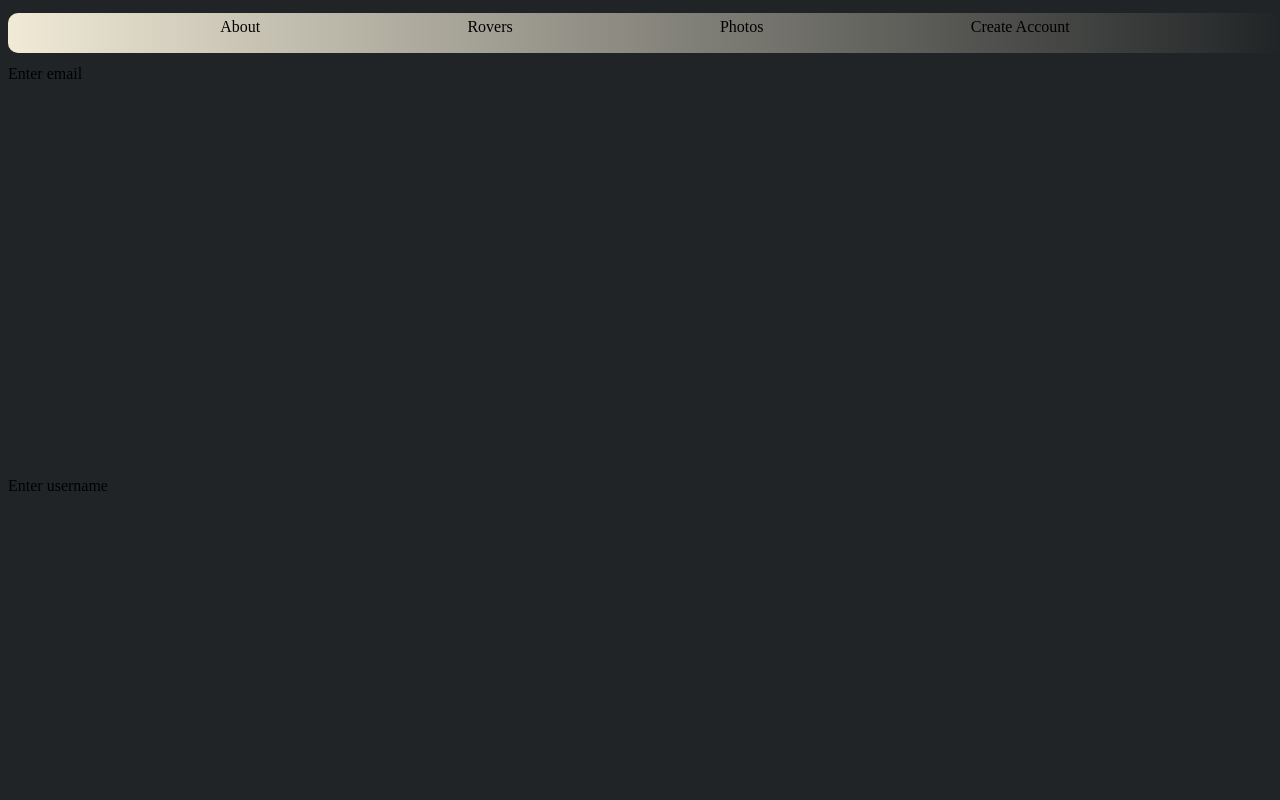
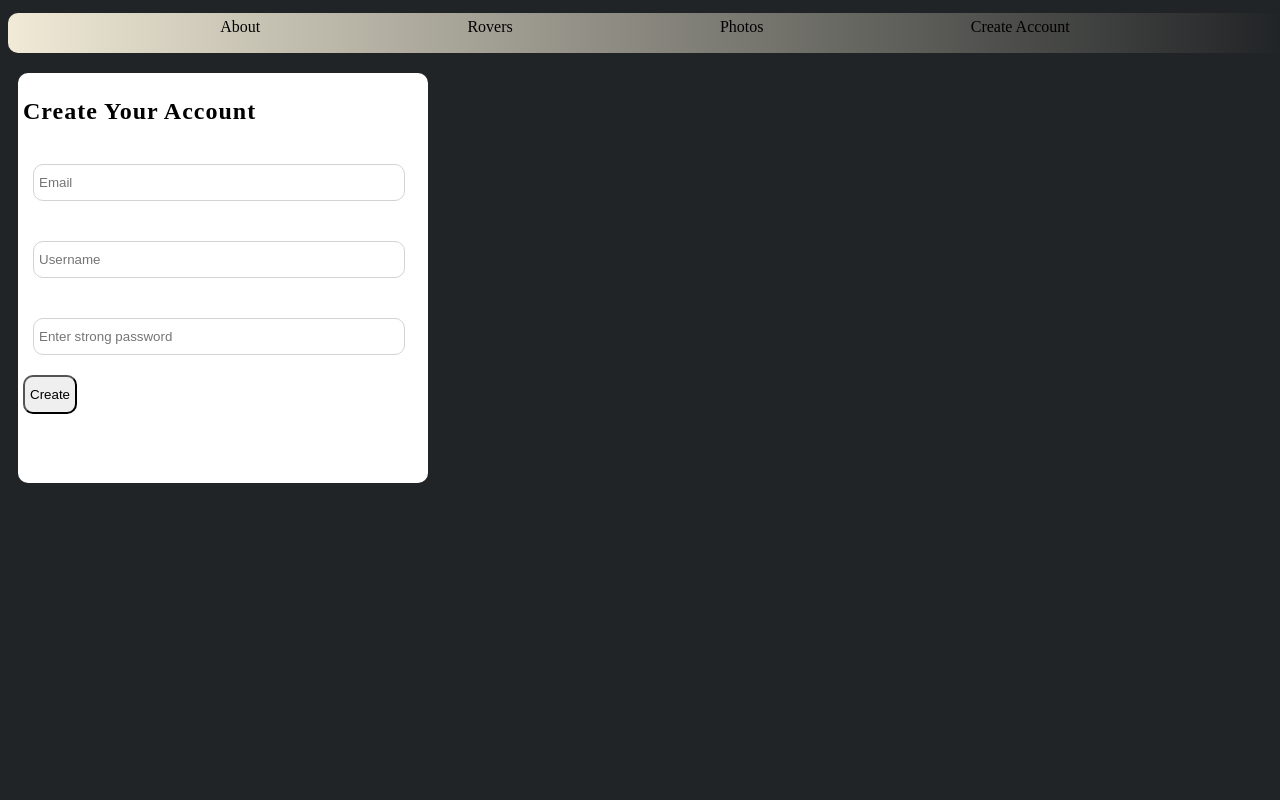
Before and after one commit to pekellogg/react-app, a React (Create React App) app in the folder frontend/: page /users/new in a window 1280 px wide. Shown: the top 800 px of the page. Built offline with nearby package versions, Linux system fonts and the light colour scheme; no server answers.

Commit message:
reformatted styles, server/front-end validations on create user ip

```diff
--- a/frontend/src/components/comments/Comment.js
+++ b/frontend/src/components/comments/Comment.js
@@ -30,8 +30,8 @@ class Comment extends React.Component {
 
         { this.props.text }
 
-        <button onClick={this.toggleEditForm} type="submit"> { this.state.buttonText } </button>
-        <button onClick={this.deleteHandler} type="delete"> Delete </button>
+        <button className="Comment" onClick={this.toggleEditForm} type="submit"> { this.state.buttonText } </button>
+        <button className="Comment" onClick={this.deleteHandler} type="delete"> Delete </button>
 
         {
           this.state.showEditForm ?
--- a/frontend/src/components/comments/CommentsContainer.css
+++ b/frontend/src/components/comments/CommentsContainer.css
@@ -17,21 +17,23 @@
   width: 85%;
 }
 
-button {
+button#CommentsContainer,
+button#EditComment,
+button#NewComment {
   float: right;
 }
 
-input {
-  display: block;
-  background: inherit;
-  border: none;
-  height: 100%;
-  margin-bottom: 10%;
-  margin-left: auto;
-  margin-right: auto;
-  margin-top: 10%;
-  padding-bottom: 5%;
-  padding-top: 5%;
+input#EditComment,
+input#NewComment {
+  background: white;
+  border: 1px solid lightgrey;
+  height: 15px;
+  margin-bottom: 10px;
+  margin-top: 10px;
+  padding-bottom: 10px;
+  padding-left: 5px;
+  padding-right: 5px;
+  padding-top: 10px;
   text-decoration-color: black;
   width: 100%;
 }
--- a/frontend/src/components/comments/CommentsContainer.js
+++ b/frontend/src/components/comments/CommentsContainer.js
@@ -54,7 +54,7 @@ class CommentsContainer extends Component {
         < br/>< br/>
         {
           this.props.comments.length > 0 ?
-            <button onClick={this.toggleComments} > { this.state.buttonText } </button>
+            <button id="CommentsContainer" onClick={this.toggleComments} > { this.state.buttonText } </button>
           :
             <></>
         }
--- a/frontend/src/components/comments/EditComment.js
+++ b/frontend/src/components/comments/EditComment.js
@@ -30,12 +30,13 @@ class EditComment extends React.Component {
     return (
       <form onSubmit={this.submitHandler}>
         <input
+          id="EditComment"
           onChange={this.changeHandler}
           placeholder={this.props.text}
           type="text"
           value={this.state.text}
         />
-        <button type="submit"> Save </button>
+        <button id="EditComment" type="submit"> Save </button>
       </form>
     );
   };
--- a/frontend/src/components/comments/NewComment.js
+++ b/frontend/src/components/comments/NewComment.js
@@ -29,12 +29,13 @@ class NewComment extends React.Component {
     return (
       <form onSubmit={this.submitHandler}>
         <input
+          id="NewComment"
           onChange={this.onChangeHandler}
           placeholder="Add comment..."
           type="text"
           value={this.state.text}
         />
-        <button type="submit"> Comment </button>
+        <button id="NewComment" type="submit"> Comment </button>
       </form>
     );
   };
--- /dev/null
+++ b/frontend/src/components/users/CreateUser.css
@@ -0,0 +1,45 @@
+button#CreateUser {
+  margin-right: 10px;
+  padding-bottom: 10px;
+  padding-left: 5px;
+  padding-right: 5px;
+  padding-top: 10px;
+}
+
+div#CreateUser {
+  background: white;
+  height: 400px;
+  margin-bottom: 20px;
+  margin-left: 10px;
+  margin-right: 10px;
+  margin-top: 20px;
+  padding-bottom: 5px;
+  padding-left: 5px;
+  padding-right: 5px;
+  padding-top: 5px;
+  width: 400px;
+}
+
+input.CreateUser {
+  background: white;
+  border: 1px solid lightgrey;
+  height: 15px;
+  margin-bottom: 20px;
+  margin-left: 10px;
+  margin-right: 10px;
+  margin-top: 20px;
+  padding-bottom: 10px;
+  padding-left: 5px;
+  padding-right: 5px;
+  padding-top: 10px;
+  text-decoration-color: black;
+  width: 360px;
+}
+
+input.CreateUser:focus {
+  border: 3px solid #1a73e8;
+}
+
+input.CreateUser.Error {
+  border: 3px solid #D93025;
+}
--- a/frontend/src/components/users/CreateUser.js
+++ b/frontend/src/components/users/CreateUser.js
@@ -1,59 +1,117 @@
 import React from "react";
 import { connect } from "react-redux";
 import { createUser } from "../../actions/userActions";
+import "./CreateUser.css";
 
 class CreateUser extends React.Component {
 
   state = {
     email: "",
-    username: "",
-    password_digest: ""
+    password_digest: "",
+    username: ""
+  };
+
+  clearState = () => {
+    this.setState({ email: "", username: "", password_digest: "" });
+  }
+
+  inputFieldsValid() {
+
+  };
+
+  onBlurHandler = (event) => {
+    this.setState((prevState) => {
+      if (prevState[event.target.id] === "" || " ") {
+        if (event.target.id === "password_digest") {
+          const errorMessage = `Password can't be blank!`;
+        } else {
+          const errorMessage = `${event.target.id.toUpperCase()} can't be blank!`;
+        }
+      }
+      switch (event.target.id) {
+        case "email":
+          return { ...prevState }
+
+        case "password_digest":
+          return { ...prevState }
+
+        case "username":
+          return { ...prevState }
+
+        default:
+          return { ...prevState };
+      }
+    });
   };
 
   onChangeHandler = (event) => {
-    // this.setState({ ...this.state, event: event.target.value })
+    this.setState((prevState) => {
+      return { ...prevState, [event.target.id]: event.target.value }
+    });
   };
 
   submitHandler = (event) => {
     event.preventDefault();
+    if (this.inputFieldsValid()) {
       const user = {
         email: this.state.email,
         username: this.state.username,
         password_digest: this.state.password_digest
       }
-    this.props.createUser(user)
-    this.setState({ text: "" })
+      this.props.createUser(user);
+      this.clearState();
+    } else {
+      // for each invalid field, border/outline color is red with invalid reason
     }
-
+  };
 
   render() {
     return (
+      <div id="CreateUser">
+        <h2>Create Your Account</h2>
         <form onSubmit={this.submitHandler}>
-        <label>Enter email</label>
+          <label htmlFor="email">
             <input
-          input="email"
+              className="CreateUser"
+              id="email"
+              // original border/outline color if valid, else border/outline color is red with invalid reason
+              onBlur={this.onBlurHandler}
               onChange={this.onChangeHandler}
+              // onFocus={ shift placeholder up }
+              placeholder="Email"
               type="text"
               value={this.state.email}
             />
+          </label>
 
-        <label>Enter username</label>
+          <label htmlFor="username">
             <input
-          input="username"
+              className="CreateUser"
+              id="username"
+              // onBlur={ original border/outline color if valid, else border/outline color is red with invalid reason }
               onChange={this.onChangeHandler}
+              // onFocus={ shift placeholder up }
+              placeholder="Username"
               type="text"
               value={this.state.username}
             />
+          </label>
 
-        <label>Enter strong password</label>
+          <label htmlFor="password_digest">
             <input
-          input="password_digest"
+              className="CreateUser"
+              id="password_digest"
+              // onBlur={ original border/outline color if valid, else border/outline color is red with invalid reason }
               onChange={this.onChangeHandler}
+              // onFocus={ shift placeholder up }
+              placeholder="Enter strong password"
               type="text"
               value={this.state.password_digest}
             />
-        <button type="submit"> Create </button>
+          </label>
+          <button id="CreateUser" type="submit"> Create </button>
         </form>
+      </div>
     );
   };
 
```
Also changed, not shown: frontend/src/App.css (+0 -39 lines). Lines whose indentation alone changed are shown as unchanged.
